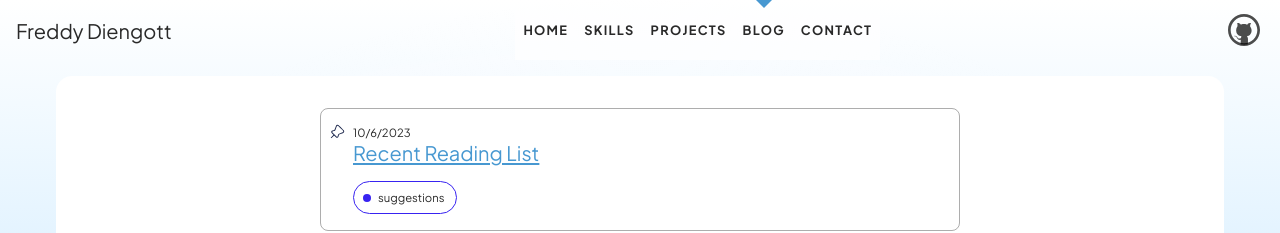
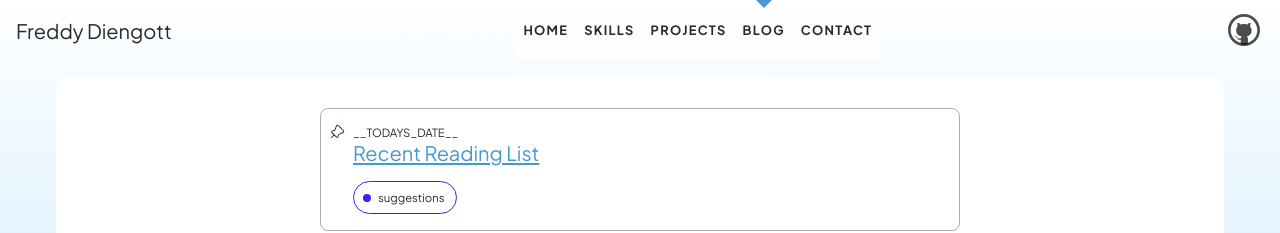
Before and after one commit to fdiengott/portfolio-svelte, a SvelteKit app: page /blogs in a window 1280 px wide. Shown: the top 233 px of the page. Built offline with nearby package versions, Linux system fonts and the light colour scheme; a web font is replaced by a local one.

Commit message:
update book list to todays date

```diff
--- a/src/routes/blogs/articles/index.js
+++ b/src/routes/blogs/articles/index.js
@@ -14,7 +14,7 @@ const pages = {
 	'book-list': {
 		title: 'Recent Reading List',
 		content: bookList,
-		date: '10/6/2023',
+		date: "__TODAYS_DATE__",
 		tags: ['suggestions'],
 		pinned: true,
 	},
```
